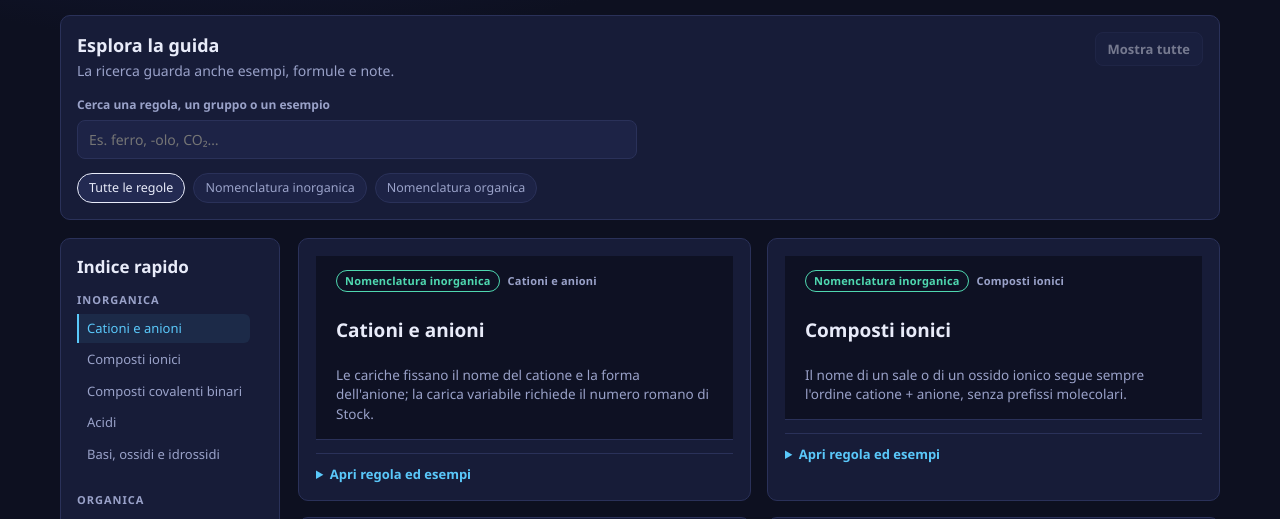
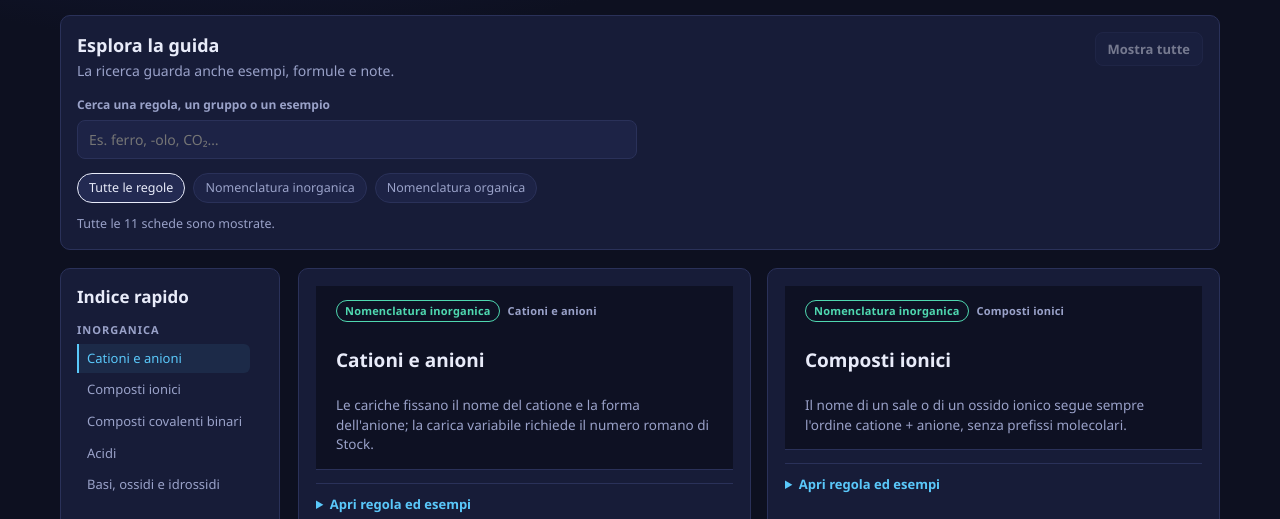
Before and after one commit to laok233/ChemMaster-4000, a website: page nomenclatura.html in a window 1280 px wide. Shown: the part 204-723 px from the top of the page. Drawn offline with Linux system fonts and the light colour scheme.

Commit message:
fix: improve nomenclature search and table filters

```diff
--- a/app.js
+++ b/app.js
@@ -119,7 +119,7 @@ function buildGrid(host, opts={}){
         clearTimeout(placeholderTimer);
         for(let z=firstZ;z<=firstZ+14;z++){
           const c=host.querySelector(`[data-z="${z}"]`);
-          if(c) c.classList.add("match");
+          if(c && !c.classList.contains("dim")) c.classList.add("match");
         }
         // dopo l'evidenziazione si torna allo stato deciso dalla ricerca attiva,
         // così la sottolineatura di una query in corso non viene persa
--- a/nomenclatura-data.js
+++ b/nomenclatura-data.js
@@ -60,11 +60,11 @@ const NOMENCLATURE_CARDS = [
     topic:"Composti binari",
     title:"Composti covalenti binari",
     summary:"Quando due non metalli formano un composto, il numero di atomi si dichiara con prefissi italiani, non con i coefficienti della formula.",
-    rule:"Si legge il primo elemento, poi il secondo con il prefisso del suo numero di atomi. Il prefisso mono- si omette sul primo elemento quando c'è un solo atomo; per gli altri elementi si usa sempre.",
+    rule:"Il primo elemento si nomina senza prefisso quando compare una sola volta; altrimenti si aggiunge il suo prefisso. Il secondo elemento riceve sempre il prefisso corrispondente al numero di atomi.",
     steps:[
       "Conta gli atomi di ciascun elemento nella formula semplice.",
-      "Scrivi il primo elemento senza prefisso mono- se è presente una sola volta.",
-      "Applica al secondo elemento il prefisso adatto e leggi la formula in italiano."
+      "Scrivi il primo elemento con il prefisso adatto, omettendo mono- quando non serve.",
+      "Applica al secondo elemento il prefisso del suo numero di atomi e leggi la formula in italiano."
     ],
     examples:[
       {formula:"CO", name:"monossido di carbonio", note:"mono- si omette sul primo elemento"},
--- a/nomenclatura.html
+++ b/nomenclatura.html
@@ -43,7 +43,7 @@
       <input type="search" id="nomenclatureSearch" placeholder="Es. ferro, -olo, CO₂…" autocomplete="off">
     </label>
     <div class="chips" id="nomenclatureFilters" role="group" aria-label="Filtra per area della nomenclatura"></div>
-    <p class="sr-only" id="nomenclatureStatus" aria-live="polite" aria-atomic="true"></p>
+    <p class="nomenclature-results" id="nomenclatureStatus" aria-live="polite" aria-atomic="true"></p>
   </section>
 
   <div class="nomenclature-layout">
--- a/nomenclatura.js
+++ b/nomenclatura.js
@@ -3,6 +3,7 @@
 const nomenclatureState={filter:"all",query:""};
 const nomenclatureCardRecords=[];
 const nomenclatureIndexNodes=new Map();
+const nomenclatureIndexGroups=new Map();
 
 function makeNomenclatureElement(tag,attrs={},...children){
   const node=document.createElement(tag);
@@ -22,16 +23,40 @@ function nomenclatureText(value){
   return value===undefined||value===null ? "" : String(value);
 }
 
+// La ricerca deve tollerare la modalità di scrittura più comune: "CO2" per
+// CO₂, formule senza pedici Unicode e testo con punteggiatura/accenti leggermente
+// diversi. I testi dei dati vengono normalizzati una sola volta durante init.
+function normalizeNomenclatureText(value){
+  return nomenclatureText(value)
+    .normalize("NFD")
+    .replace(/[\u0300-\u036f]/g,"")
+    .replace(/[₀-₉]/g,char=>String(char.charCodeAt(0)-0x2080))
+    .replace(/[⁰-⁹]/g,char=>String(char.charCodeAt(0)-0x2070))
+    .toLowerCase()
+    .replace(/[^a-z0-9]+/g," ")
+    .trim()
+    .replace(/\s+/g," ");
+}
+
 function nomenclatureSearchText(card){
-  const exampleText=card.examples.flatMap(example=>[example.formula,example.name,example.note]);
+  const examples=Array.isArray(card.examples)?card.examples:[];
+  const exampleText=examples.flatMap(example=>[example.formula,example.name,example.note]);
   const tableText=card.table ? [
     card.table.caption,...card.table.headers,
     ...card.table.rows.flat()
   ] : [];
-  return [
+  return normalizeNomenclatureText([
     card.title,card.topic,card.summary,card.rule,
     ...(card.steps||[]),...exampleText,...(card.notes||[]),...tableText
-  ].map(nomenclatureText).join(" ").toLowerCase();
+  ]);
+}
+
+function nomenclatureMatches(record,query){
+  if(!query || record.searchText.includes(query)) return true;
+  // Il nome dell'area ("organica") è confrontato per parole: un semplice
+  // includes lo renderebbe parte di "inorganica" e falserebbe i risultati.
+  return query.split(" ").every(term=>
+    record.areaWords.some(word=>word.startsWith(term)));
 }
 
 function nomenclatureAreaLabel(area){
@@ -147,6 +172,8 @@ function buildNomenclatureFilters(){
 function buildNomenclatureIndex(){
   const host=document.getElementById("nomenclatureIndex");
   host.replaceChildren();
+  nomenclatureIndexNodes.clear();
+  nomenclatureIndexGroups.clear();
   const groups=[
     {id:"inorganic",label:"Inorganica"},
     {id:"organic",label:"Organica"}
@@ -163,11 +190,12 @@ function buildNomenclatureIndex(){
       nomenclatureIndexNodes.set(card.id,item);
     });
     groupNode.append(heading,list);
-    host.append(groupNode);
+    host.appendChild(groupNode);
+    nomenclatureIndexGroups.set(group.id,groupNode);
   });
 }
 
-function updateNomenclatureIndex(visibleIds){
+function updateNomenclatureIndex(visibleIds,visibleAreas){
   let firstVisible=true;
   nomenclatureIndexNodes.forEach((item,id)=>{
     item.hidden=!visibleIds.has(id);
@@ -178,17 +206,24 @@ function updateNomenclatureIndex(visibleIds){
       firstVisible=false;
     }
   });
+  nomenclatureIndexGroups.forEach((group,area)=>{
+    group.hidden=!visibleAreas.has(area);
+  });
 }
 
 function updateNomenclatureFilter(){
-  const query=nomenclatureState.query.trim().toLowerCase();
+  const query=normalizeNomenclatureText(nomenclatureState.query);
   const visibleIds=new Set();
+  const visibleAreas=new Set();
   nomenclatureCardRecords.forEach(record=>{
     const matchArea=nomenclatureState.filter==="all" || record.card.area===nomenclatureState.filter;
-    const matchQuery=!query || record.searchText.includes(query);
+    const matchQuery=nomenclatureMatches(record,query);
     const visible=matchArea && matchQuery;
     record.node.hidden=!visible;
-    if(visible) visibleIds.add(record.card.id);
+    if(visible){
+      visibleIds.add(record.card.id);
+      visibleAreas.add(record.card.area);
+    }
   });
 
   const count=visibleIds.size;
@@ -198,8 +233,9 @@ function updateNomenclatureFilter(){
     "Nessuna scheda corrisponde alla ricerca o al filtro selezionato.":
     count===total?`Tutte le ${total} schede sono mostrate.`:
       `${count} schede mostrate su ${total}.`;
+  status.dataset.empty=String(count===0);
   document.getElementById("clearNomenclature").disabled=
-    nomenclatureState.filter==="all" && !query;
+    nomenclatureState.filter==="all" && !nomenclatureState.query.trim();
 
   document.querySelectorAll("#nomenclatureFilters [data-filter]").forEach(button=>{
     const on=button.dataset.filter===nomenclatureState.filter;
@@ -207,7 +243,7 @@ function updateNomenclatureFilter(){
     button.classList.toggle("off",!on);
     button.setAttribute("aria-pressed",String(on));
   });
-  updateNomenclatureIndex(visibleIds);
+  updateNomenclatureIndex(visibleIds,visibleAreas);
 }
 
 function clearNomenclature(){
@@ -221,9 +257,15 @@ function clearNomenclature(){
 function initNomenclature(){
   const content=document.getElementById("nomenclatureContent");
   content.replaceChildren();
+  nomenclatureCardRecords.length=0;
   NOMENCLATURE_CARDS.forEach(card=>{
     const node=buildNomenclatureCard(card);
-    const record={card,node,searchText:nomenclatureSearchText(card)};
+    const record={
+      card,
+      node,
+      searchText:nomenclatureSearchText(card),
+      areaWords:normalizeNomenclatureText(nomenclatureAreaLabel(card.area)).split(" ")
+    };
     nomenclatureCardRecords.push(record);
     content.append(node);
   });
--- a/storage.js
+++ b/storage.js
@@ -363,7 +363,7 @@ async function importProgress(file){
   if(!file) return;
   // Lo stato reale occupa pochi KB: un limite evita che un file accidentale
   // enorme blocchi il thread durante JSON.parse.
-  if(file.size>1024*1024){
+  if(file.size>MAX_RAW_STATE_LENGTH){
     alert("Il file è troppo grande: il backup deve pesare al massimo 1 MB.");
     return;
   }
--- a/style.css
+++ b/style.css
@@ -311,6 +311,8 @@ body.menu-page .sub{font-size:14px; margin:0 0 22px}
 .nomenclature-search-label input{width:100%; margin-top:2px}
 .nomenclature-toolbar .chips{margin-top:14px}
 .nomenclature-filter.off{text-decoration:none; opacity:1; color:var(--txt-dim)}
+.nomenclature-results{color:var(--txt-dim); font-size:12.5px; margin:12px 0 0; min-height:1.45em}
+.nomenclature-results[data-empty="true"]{color:var(--warn); font-weight:700}
 .nomenclature-layout{display:grid; grid-template-columns:220px minmax(0,1fr); gap:18px; align-items:start}
 .nomenclature-index{position:sticky; top:86px}
 .nomenclature-index h2{font-size:17px; margin-bottom:12px}
```
Also changed, not shown: tests/app/table.js (+7 -2 lines), tests/test-browser.js (+22 -0 lines), tests/test-nomenclature.js (+27 -2 lines), README.md.
